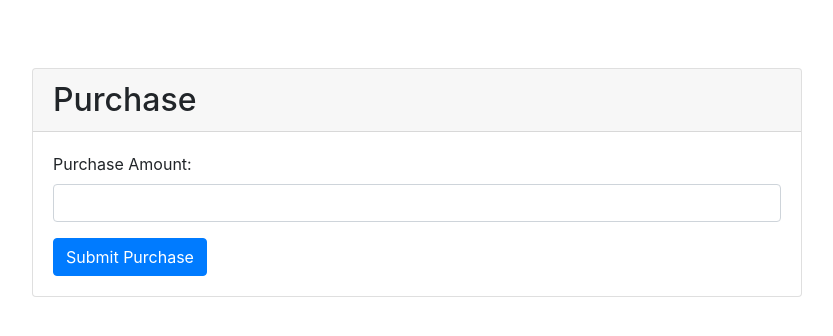
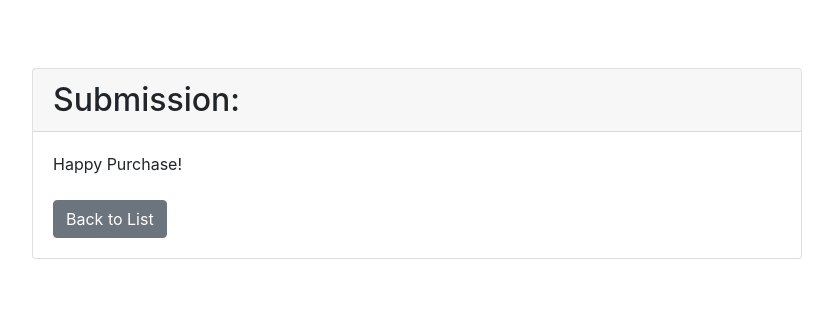
Before and after one commit to ChenxiLinIS/IS4460_Final, a Django app: page /kdrama/purchase/1 in a window 1280 px wide. Shown: the top 336 px of the page, without its empty margins (223-1056 px from the left). Run offline with Django 5.2, Linux system fonts and the light colour scheme; data comes from the database, SQL or seed files in the repository; both versions use the stored data as it was after the commit; some libraries are stand-ins or nearby versions.

Commit message:
Purchase!

```diff
--- a/final/kdrama/templates/kdrama/purchase.html
+++ b/final/kdrama/templates/kdrama/purchase.html
@@ -3,16 +3,15 @@
 {% block content %}
 <div class="card mt-5">
     <div class="card-header">
-        <h2 class="mb-0">Purchase</h2>
+        <h2 class="mb-0">Submission:</h2>
     </div>
     <div class="card-body">
         <form method="post">
             {% csrf_token %}
             <div class="form-group">
-                <label for="purchase_amount">Purchase Amount:</label>
-                <input type="number" class="form-control" id="purchase_amount" name="purchase_amount" min="0" step="0.01" required>
+                <label for="purchase_amount">Happy Purchase!</label>
             </div>
-            <button type="submit" class="btn btn-primary">Submit Purchase</button>
+            <a href="{% url 'kdrama-list' %}" class="btn btn-secondary">Back to List</a>
         </form>
     </div>
 </div>
```
Also changed, not shown: final/db.sqlite3.
